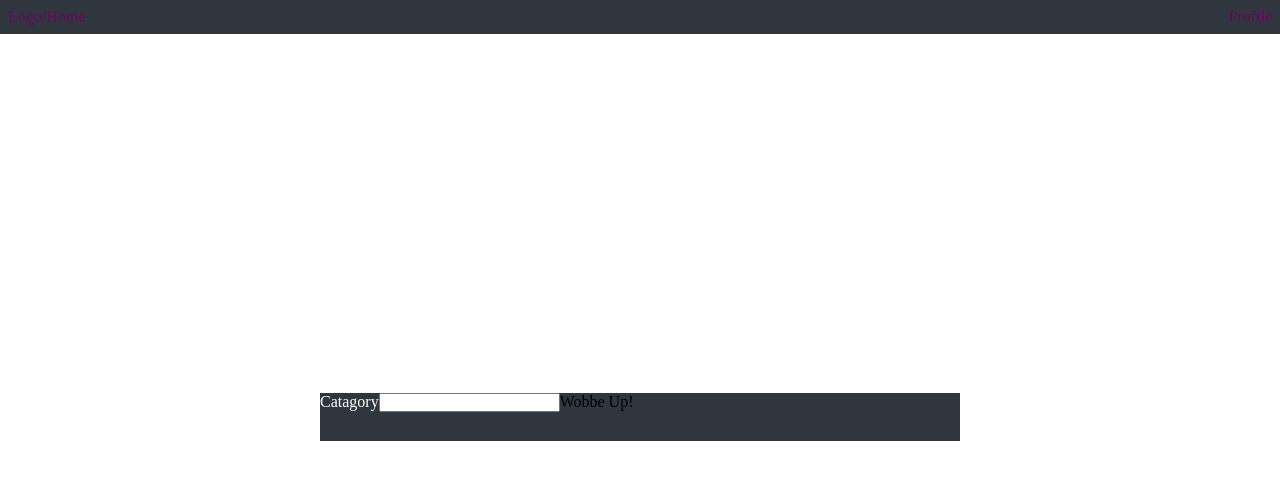
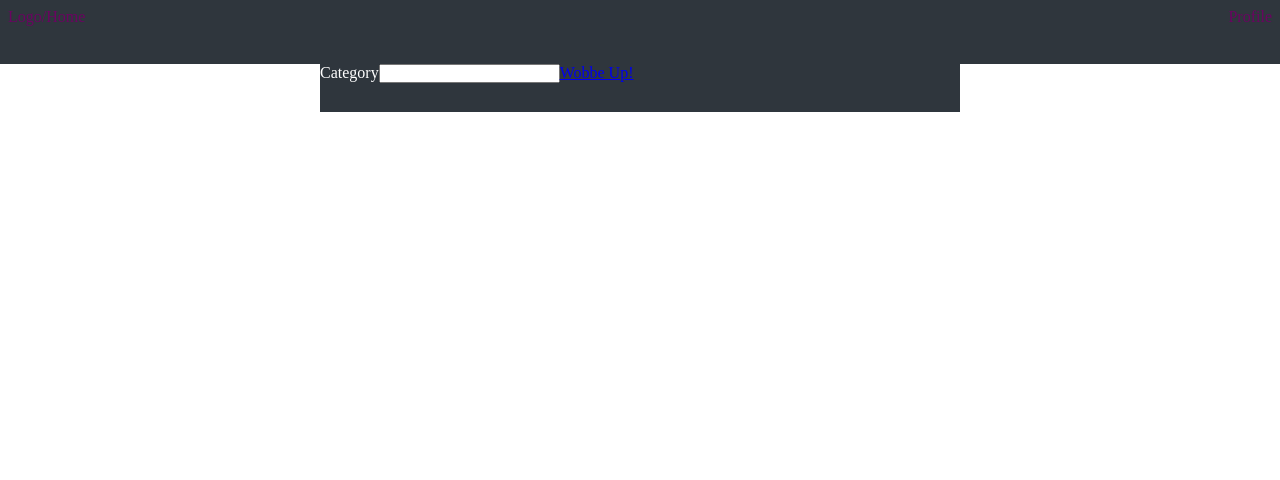
Before and after one commit to Wobbegongers/WobbeUp, a React app: page / in a window 1280 px wide. Built offline with nearby package versions, Linux system fonts and the light colour scheme.

Commit message:
router setup

```diff
--- a/client/components/App.js
+++ b/client/components/App.js
@@ -1,13 +1,31 @@
 import React, { Component } from 'react'
+import Listing from '../components/Listing'
+import CreateListing from './CreateListing';
 import Home from '../containers/Home'
+import Card from '../components/Card'
+import {BrowserRouter as Router, Switch, Route, Link } from 'react-router-dom';
+import Nav from './Nav';
+
+import CreateButton from './CreateButton';
 
 
 export default class App extends Component {
   render() {
     return (
-      <div>
-        <Home />
-      </div>
+      <Router>
+          <div className="page">
+            <Nav/>
+            <Route path="/" exact component={Home}/>
+
+            <Route path="/listing" component={Listing}/>
+
+            <Route path="/listing/:id" component={Card}/>
+
+            <Route path="/create" component={CreateListing}/>
+
+            <CreateButton/>
+        </div>
+      </Router>
     )
   }
 }
--- a/client/components/CreateListing.js
+++ b/client/components/CreateListing.js
@@ -0,0 +1,11 @@
+import React from 'react';
+
+const CreateListing = (props) => {
+    return (
+    <div className="create_listing_container">
+        CREATE LISTING
+    </div>
+    );
+}
+
+export default CreateListing;
--- a/client/components/Searchbar.js
+++ b/client/components/Searchbar.js
@@ -1,17 +1,19 @@
 import React,{useState} from 'react';
+import { Link } from 'react-router-dom';
+// import Listing from './Listing';
 
 const Searchbar = (props) => {
-    const [category,setCategory] = useState('Catagory')
+    const [category,setCategory] = useState('Category')
     const handleClick = (e) =>{
         console.log(e.target.outerText)
         setCategory(e.target.outerText);
     }
 
-    const handleSearch = () =>{
-        props.setState(false)
-    }
+    // const handleSearch = () =>{
+    //     props.setState(false)
+    // }
     return (
-    // <div className='search-container' ></div>
+
         <div className="search">
             <div className="dropdown">
                 <div className="category">{category}</div>
@@ -24,9 +26,12 @@ const Searchbar = (props) => {
             <div className="search-box">
                 <input/>
             </div>
-            <div className="wobbe-up" onClick={handleSearch}>Wobbe Up!</div>
+            <Link className="wobbe-up" to='/listing'/*onClick={handleSearch}*/>Wobbe Up!</Link>
         </div>
-    // </div>
+
+
+
+
     );
 }
 
--- a/client/containers/Footer.js
+++ b/client/containers/Footer.js
@@ -2,7 +2,9 @@ import React from 'react';
 
 const Footer = (props) => {
     return (
-        <div></div>
+        <div>
+
+        </div>
      );
 }
 
--- a/client/containers/Home.js
+++ b/client/containers/Home.js
@@ -1,13 +1,10 @@
 import React from 'react';
-import Nav from '../components/Nav';
-import Searchbar from '../components/Searchbar'
 import Main from './Main';
 
 
 const Home = () => {
     return (
         <div className="body">
-            <Nav />
             <Main/>
         </div>
      );
--- a/client/containers/Main.js
+++ b/client/containers/Main.js
@@ -1,15 +1,13 @@
 import React,{useEffect,useState} from 'react';
 import Listing from '../components/Listing';
 import Searchbar from '../components/Searchbar';
+
 
 const Main = (props) => {
     const [state, setState] = useState(true)
     return (
         <div className="main">
-            {state
-             ? <Searchbar {...{state,setState}}/>
-             : <Listing/>
-            }
+            <Searchbar {...{state,setState}}/>
         </div>
      );
 }
--- a/client/style/style.scss
+++ b/client/style/style.scss
@@ -7,14 +7,18 @@
   display: grid;
   background: white;
   grid-template-rows: auto 1fr auto;
+  height: 92%;
+}
+.page {
+  display: flex;
+  flex-direction: column;
   height: 100vh;
 }
 
 .navBar {
   background: black;
   display: flex;
-  //padding: 1em 0em;
-  // width: 100vw;
+  height: 8%;
 }
 
 .navBar ul {
--- a/package.json
+++ b/package.json
@@ -26,6 +26,7 @@
     "express": "^4.17.1",
     "pg": "^8.4.2",
     "react-redux": "^7.2.2",
+    "react-router-dom": "^5.2.0",
     "redux": "^4.0.5"
   },
   "devDependencies": {
--- a/webpack.config.js
+++ b/webpack.config.js
@@ -32,9 +32,10 @@ module.exports = {
     ]
   },
 
-  // devServer: {
-  //   publicPath: "/build/"
-  // },
+  devServer: {
+    // publicPath: "/build/"
+    historyApiFallback : true
+  },
   plugins: [
     new HtmlWebpackPlugin({
       template: './client/public/index.html'
```
Also changed, not shown: client/components/CardListing.js (deleted), 1 other file.
